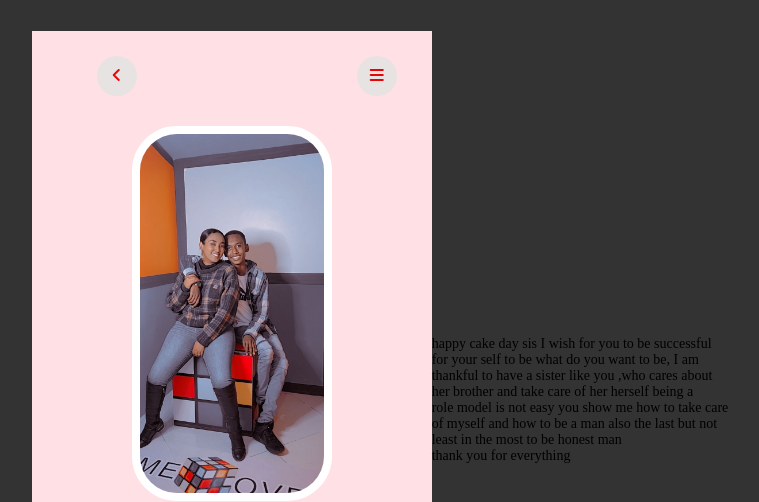
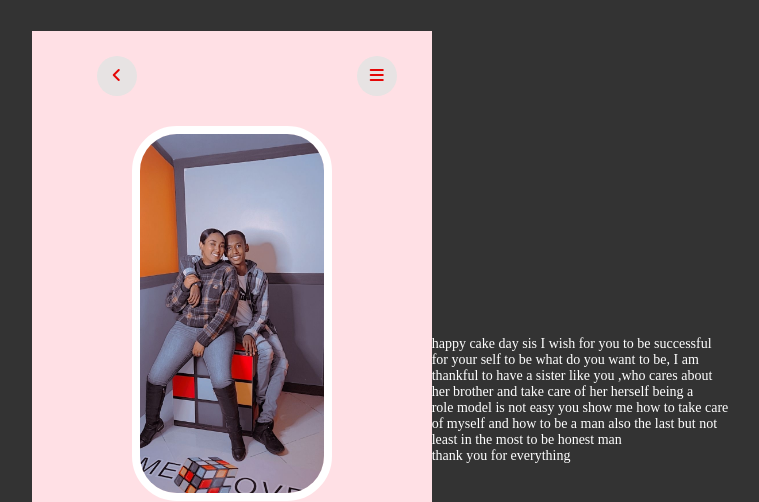
Before and after one commit to Leulfshaiye18/music, a plain HTML site: page index.html in a window 1280 px wide. Shown: the top 502 px of the page, without its empty margins (260-1019 px from the left). Drawn offline with Linux system fonts and the light colour scheme.

Commit message:
Update music.css

```diff
--- a/music.css
+++ b/music.css
@@ -50,6 +50,9 @@ p{
     font-size: 14px;
     color: #000000;
 }
+#pp2{
+    color: white;
+}
 #vah{
     -webkit-appearance: none;
     width: 100%;
```
